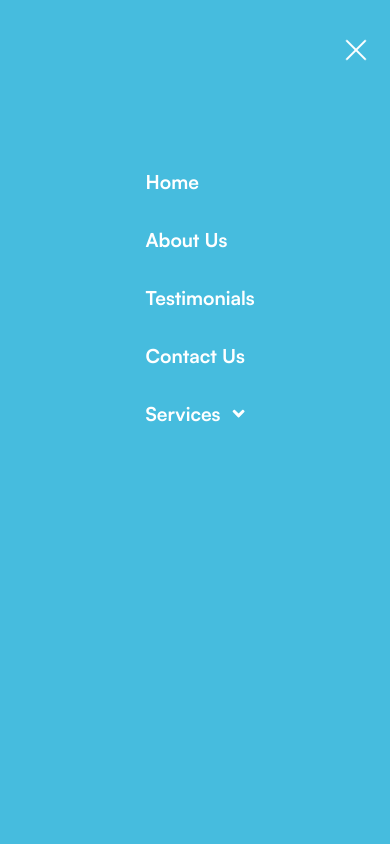
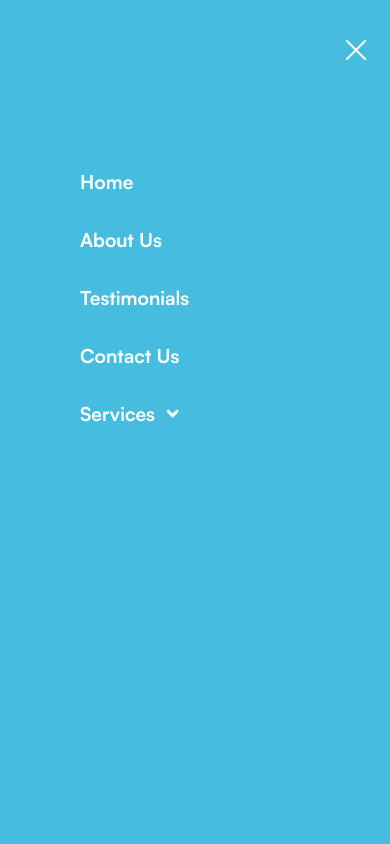
Before and after one commit to Iretoms/bunda-website, a React (Create React App) app: page / in a window 390 px wide. Both pictures are taken after a click on the element 356 px from the left and 50 px from the top of the page. Shown: the top 844 px of the page. Built offline with nearby package versions, Linux system fonts and the light colour scheme.

Commit message:
navigation responsiveness

```diff
--- a/src/components/Nav.jsx
+++ b/src/components/Nav.jsx
@@ -99,7 +99,12 @@ const StyledNav = styled(motion.nav)`
 
 const Container = styled.div`
   min-height: 60vh;
+  padding-left: 1rem;
   width: 50%;
+
+  @media screen and (max-width: 40rem) {
+    width: 100%;
+  }
 `;
 
 const NavList = styled(motion.ul)`
```
